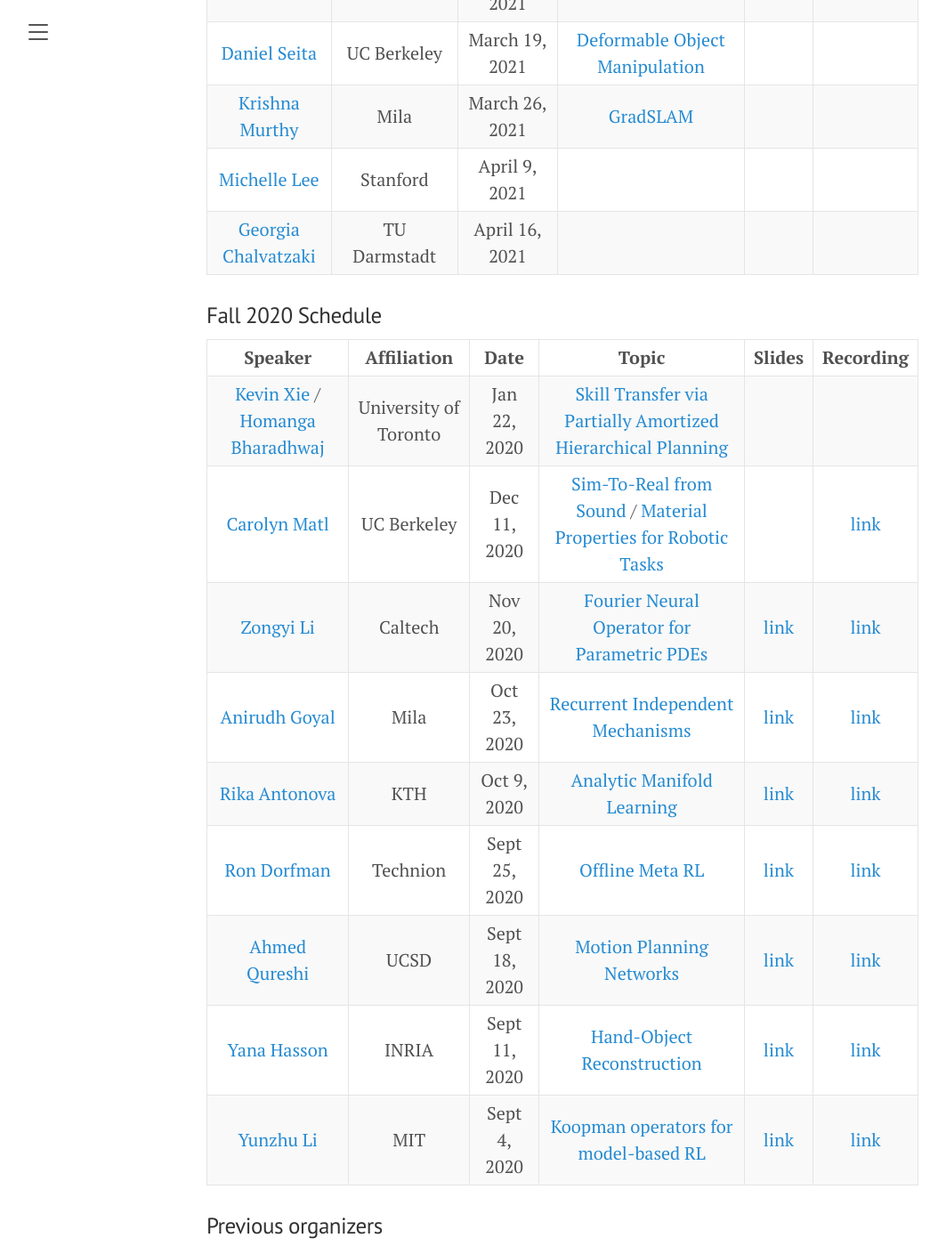
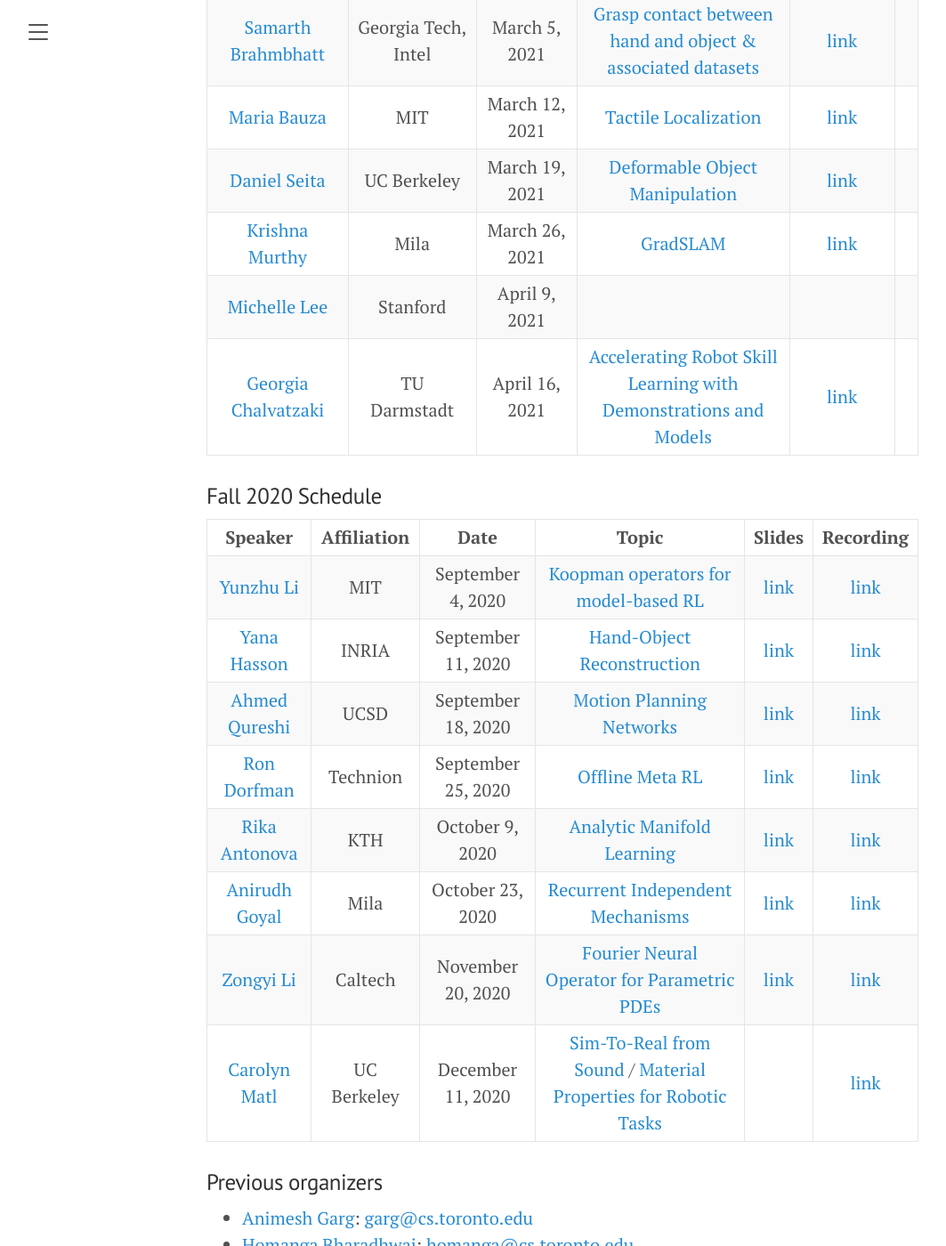
Before and after one commit to uoft-cs-robotics/toronto-air, a Jekyll site: the page built from index.md, in a window 1280 px wide and 1400 px high, scrolled down 6470 px. Shown: the whole window at 89% size, without its empty margins (8-1071 px from the left). Built offline with Jekyll 4.4.1, drawn with Linux system fonts in a browser that asks for light colours; our own code applies the rules of GitHub Pages for plain Markdown files; some of the changed text lies outside the part shown.

Commit message:
adjust past seminars & finish Fall 2022

```diff
--- a/index.md
+++ b/index.md
@@ -68,17 +85,6 @@ Past talks are also available on our [YouTube Channel](https://www.youtube.com/c
 |[Mathias Gehrig](https://magehrig.github.io/)| University of Zurich | December 5, 2022| Event Cameras and How to Make Them Useful [paper1](https://arxiv.org/abs/2108.10552), [paper2](https://arxiv.org/abs/2103.06011), [paper3](https://arxiv.org/abs/2203.13674) | [link](https://youtu.be/cFQRFRULCsA) |
 |[Kourosh Darvish](https://kouroshd.github.io/)| University of Toronto | December 12, 2022| Shared Autonomy: From Human-Robot Collaboration to Humanoid Robot Teleoperation [paper1](https://ieeexplore.ieee.org/abstract/document/9257394), [paper2](https://ieeexplore.ieee.org/document/9035059), [paper3](https://arxiv.org/abs/2203.06972) | [link](https://youtu.be/y7pI4avWHmY) |
 
-
-### Contact
-If you have any questions, kindly email the current organizers:
-
-- [Igor Gilitschenski](https://www.gilitschenski.org/igor/): [igor@gilitschenski.org](mailto:igor@gilitschenski.org)
-- [Qiao Gu](https://georgegu1997.github.io/): [q.gu@mail.utoronto.ca](mailto:q.gu@mail.utoronto.ca)
-- [Ziyi Wu](https://wuziyi616.github.io/): [ziyiwu@cs.toronto.edu](mailto:ziyiwu@cs.toronto.edu)
-
----
-
-## Previous iterations
 
 ### Winter 2022 Schedule
 
@@ -116,32 +122,32 @@ If you have any questions, kindly email the current organizers:
 
 ### Winter 2021 Schedule
 
-| Speaker      | Affiliation | Date      | Topic | Slides       |    Recording     |
-| :----:       |    :----:   |        :----: |     :----: |       :----: |  :----:|
-|[Ali Harakeh](https://www.aharakeh.com)| University of Toronto	| February 12, 2021| [Bayesian Detection](https://openreview.net/pdf?id=YLewtnvKgR7)|  | [link](https://youtu.be/9a8gmW6iMzo) |
-|[Hazel Doughty](https://hazeldoughty.github.io)|University of Amsterdam| February 19, 2021| 	[Action Modifiers: Learning from Adverbs in Instructional Videos](https://arxiv.org/abs/1912.06617)|| [link](https://youtu.be/0Tz-4_c3A-E) |
-|[Joonho Lee](https://twitter.com/junja941?lang=en)| ETH Zürich| February 26, 2021|[Anymal Learning](https://arxiv.org/pdf/2011.08811.pdf) || [link](https://youtu.be/YxBK4GEDiCQ) |
-|[Samarth Brahmbhatt](https://samarth-robo.github.io)| Georgia Tech, Intel| March 5, 2021| [Grasp contact between hand and object & associated datasets](https://smartech.gatech.edu/handle/1853/63585)| | [link](https://youtu.be/NMdgaBG2PGc) |
-|[Maria Bauza](http://web.mit.edu/bauza/www/)| MIT| March 12, 2021| [Tactile Localization](https://arxiv.org/abs/1904.10944)|||
-|[Daniel Seita](https://people.eecs.berkeley.edu/~seita/)| UC Berkeley| March 19, 2021| [Deformable Object Manipulation](https://berkeleyautomation.github.io/bags/)|||
-|[Krishna Murthy](https://krrish94.github.io)| Mila| March 26, 2021| [GradSLAM](https://gradslam.github.io/)|||
-|[Michelle Lee](http://stanford.edu/~mishlee/)| Stanford| April 9, 2021|   |||
-|[Georgia Chalvatzaki](https://www.ias.informatik.tu-darmstadt.de/Team/GeorgiaChalvatzaki)| TU Darmstadt | April 16, 2021|  |||
+| Speaker      | Affiliation | Date      | Topic | Recording |
+| :----:       |    :----:   |        :----: |     :----: |  :----:|
+| [Kevin Xie](https://www.linkedin.com/in/kevin-xie-77286796/) / [Homanga Bharadhwaj](https://homangab.github.io)      | University of Toronto       | January 22, 2021   | [Skill Transfer via Partially Amortized Hierarchical Planning](https://arxiv.org/pdf/2011.13897.pdf)  |   |    |
+|[Ali Harakeh](https://www.aharakeh.com)| University of Toronto	| February 12, 2021| [Bayesian Detection](https://openreview.net/pdf?id=YLewtnvKgR7) | [link](https://youtu.be/9a8gmW6iMzo) |
+|[Hazel Doughty](https://hazeldoughty.github.io)|University of Amsterdam| February 19, 2021| 	[Action Modifiers: Learning from Adverbs in Instructional Videos](https://arxiv.org/abs/1912.06617) | [link](https://youtu.be/0Tz-4_c3A-E) |
+|[Joonho Lee](https://twitter.com/junja941?lang=en)| ETH Zürich| February 26, 2021|[Anymal Learning](https://arxiv.org/pdf/2011.08811.pdf) | [link](https://youtu.be/YxBK4GEDiCQ) |
+|[Samarth Brahmbhatt](https://samarth-robo.github.io)| Georgia Tech, Intel| March 5, 2021| [Grasp contact between hand and object & associated datasets](https://smartech.gatech.edu/handle/1853/63585)| [link](https://youtu.be/NMdgaBG2PGc) |
+|[Maria Bauza](http://web.mit.edu/bauza/www/)| MIT| March 12, 2021| [Tactile Localization](https://arxiv.org/abs/1904.10944)| [link](https://youtu.be/VT1OsF0wk2k) |
+|[Daniel Seita](https://people.eecs.berkeley.edu/~seita/)| UC Berkeley| March 19, 2021| [Deformable Object Manipulation](https://berkeleyautomation.github.io/bags/)| [link](https://youtu.be/cGJ9zIGeYLs) |
+|[Krishna Murthy](https://krrish94.github.io)| Mila| March 26, 2021| [GradSLAM](https://gradslam.github.io/)| [link](https://youtu.be/jozMGTpIQ_k) |
+|[Michelle Lee](http://stanford.edu/~mishlee/)| Stanford| April 9, 2021|   |  |
+|[Georgia Chalvatzaki](https://www.ias.informatik.tu-darmstadt.de/Team/GeorgiaChalvatzaki)| TU Darmstadt | April 16, 2021| [Accelerating Robot Skill Learning with Demonstrations and Models](https://arxiv.org/abs/2010.13766) | [link](https://youtu.be/X-qSX3xGWhE) |
 
 ### Fall 2020 Schedule
 
 
 | Speaker      | Affiliation | Date      | Topic | Slides       |    Recording     |
 | :----:       |    :----:   |        :----: |     :----: |       :----: |  :----:|
-| [Kevin Xie](https://www.linkedin.com/in/kevin-xie-77286796/) / [Homanga Bharadhwaj](https://homangab.github.io)      | University of Toronto       | Jan 22, 2020   | [Skill Transfer via Partially Amortized Hierarchical Planning](https://arxiv.org/pdf/2011.13897.pdf)  |   |    |
-| [Carolyn Matl](https://carolyncmatl.github.io)      | UC Berkeley       | Dec 11, 2020   | [Sim-To-Real from Sound](https://arxiv.org/abs/2011.03136) / [ Material Properties for Robotic Tasks](https://arxiv.org/pdf/2003.08032.pdf)    |   |    [link](https://youtu.be/PbJMVhLLrz0)  |
-| [Zongyi Li](https://zongyi-li.github.io/)      | Caltech       | Nov 20, 2020   | [Fourier Neural Operator for Parametric PDEs](https://arxiv.org/abs/2010.08895)    |  [link](public/assets/files/zongyi.pdf)   |   [link](https://www.youtube.com/watch?v=0Ve9xwNJO2o&feature=youtu.be)    |
-| [Anirudh Goyal](https://anirudh9119.github.io/)  | Mila        | Oct 23, 2020     |  [Recurrent Independent Mechanisms](https://arxiv.org/abs/1909.10893)  | [link](public/assets/files/anirudh.pdf)     |     [link](https://www.youtube.com/watch?v=qNXMrQXwnWk&feature=youtu.be)      |
-| [Rika Antonova](https://www.kth.se/profile/antonova/)  | KTH        | Oct 9, 2020     |  [Analytic Manifold Learning](https://arxiv.org/abs/2006.08718)  | [link](public/assets/files/rika.pdf)     |     [link](https://youtu.be/W41p76Q03nI)      |
-| [Ron Dorfman](https://il.linkedin.com/in/ron-dorfman-756b9a13a) | Technion | Sept 25, 2020 | [Offline Meta RL](https://arxiv.org/abs/2008.02598) | [link](public/assets/files/ron.pdf) | [link](https://www.youtube.com/watch?v=2euljG6qUmM&list=PLmZO8uKINti8d8BdsEr8rs0dzPjg0ihzw&index=4) |
-| [Ahmed Qureshi](https://qureshiahmed.github.io/) | UCSD | Sept 18, 2020 | [Motion Planning Networks](https://arxiv.org/abs/1806.05767) | [link](public/assets/files/MPNet_AhmedQureshi.pdf) | [link](https://www.youtube.com/watch?v=x5hf-gjdQaA&list=PLmZO8uKINti8d8BdsEr8rs0dzPjg0ihzw&index=4) |
-| [Yana Hasson](https://hassony2.github.io/)   | INRIA        | Sept 11, 2020     |  [Hand-Object Reconstruction](https://hassony2.github.io/handobjectconsist.html)  | [link](https://www.rocq.inria.fr/cluster-willow/yhasson/presentations/2020_09_11_handobj/)     |     [link](https://www.youtube.com/watch?v=gAqIngwZN0E)      |
-| [Yunzhu Li](https://people.csail.mit.edu/liyunzhu/)      | MIT       | Sept 4, 2020   | [Koopman operators for model-based RL](https://openreview.net/forum?id=H1ldzA4tPr)    |  [link](public/assets/files/yunzhu_li_koopman.pdf)   |    [link](https://www.youtube.com/watch?v=y_j53bkKzq8)      |
+| [Yunzhu Li](https://people.csail.mit.edu/liyunzhu/)      | MIT       | September 4, 2020   | [Koopman operators for model-based RL](https://openreview.net/forum?id=H1ldzA4tPr)    |  [link](public/assets/files/yunzhu_li_koopman.pdf)   |    [link](https://www.youtube.com/watch?v=y_j53bkKzq8)      |
+| [Yana Hasson](https://hassony2.github.io/)   | INRIA        | September 11, 2020     |  [Hand-Object Reconstruction](https://hassony2.github.io/handobjectconsist.html)  | [link](https://www.rocq.inria.fr/cluster-willow/yhasson/presentations/2020_09_11_handobj/)     |     [link](https://www.youtube.com/watch?v=gAqIngwZN0E)      |
+| [Ahmed Qureshi](https://qureshiahmed.github.io/) | UCSD | September 18, 2020 | [Motion Planning Networks](https://arxiv.org/abs/1806.05767) | [link](public/assets/files/MPNet_AhmedQureshi.pdf) | [link](https://www.youtube.com/watch?v=x5hf-gjdQaA&list=PLmZO8uKINti8d8BdsEr8rs0dzPjg0ihzw&index=4) |
+| [Ron Dorfman](https://il.linkedin.com/in/ron-dorfman-756b9a13a) | Technion | September 25, 2020 | [Offline Meta RL](https://arxiv.org/abs/2008.02598) | [link](public/assets/files/ron.pdf) | [link](https://www.youtube.com/watch?v=2euljG6qUmM&list=PLmZO8uKINti8d8BdsEr8rs0dzPjg0ihzw&index=4) |
+| [Rika Antonova](https://www.kth.se/profile/antonova/)  | KTH        | October 9, 2020     |  [Analytic Manifold Learning](https://arxiv.org/abs/2006.08718)  | [link](public/assets/files/rika.pdf)     |     [link](https://youtu.be/W41p76Q03nI)      |
+| [Anirudh Goyal](https://anirudh9119.github.io/)  | Mila        | October 23, 2020     |  [Recurrent Independent Mechanisms](https://arxiv.org/abs/1909.10893)  | [link](public/assets/files/anirudh.pdf)     |     [link](https://www.youtube.com/watch?v=qNXMrQXwnWk&feature=youtu.be)      |
+| [Zongyi Li](https://zongyi-li.github.io/)      | Caltech       | November 20, 2020   | [Fourier Neural Operator for Parametric PDEs](https://arxiv.org/abs/2010.08895)    |  [link](public/assets/files/zongyi.pdf)   |   [link](https://www.youtube.com/watch?v=0Ve9xwNJO2o&feature=youtu.be)    |
+| [Carolyn Matl](https://carolyncmatl.github.io)      | UC Berkeley       | December 11, 2020   | [Sim-To-Real from Sound](https://arxiv.org/abs/2011.03136) / [ Material Properties for Robotic Tasks](https://arxiv.org/pdf/2003.08032.pdf)    |   |    [link](https://youtu.be/PbJMVhLLrz0)  |
 
 ### Previous organizers
 - [Animesh Garg](https://animesh.garg.tech/): [garg@cs.toronto.edu](mailto:garg@cs.toronto.edu)
```
Also changed, not shown: other parts of index.md (+18 -0 lines).
